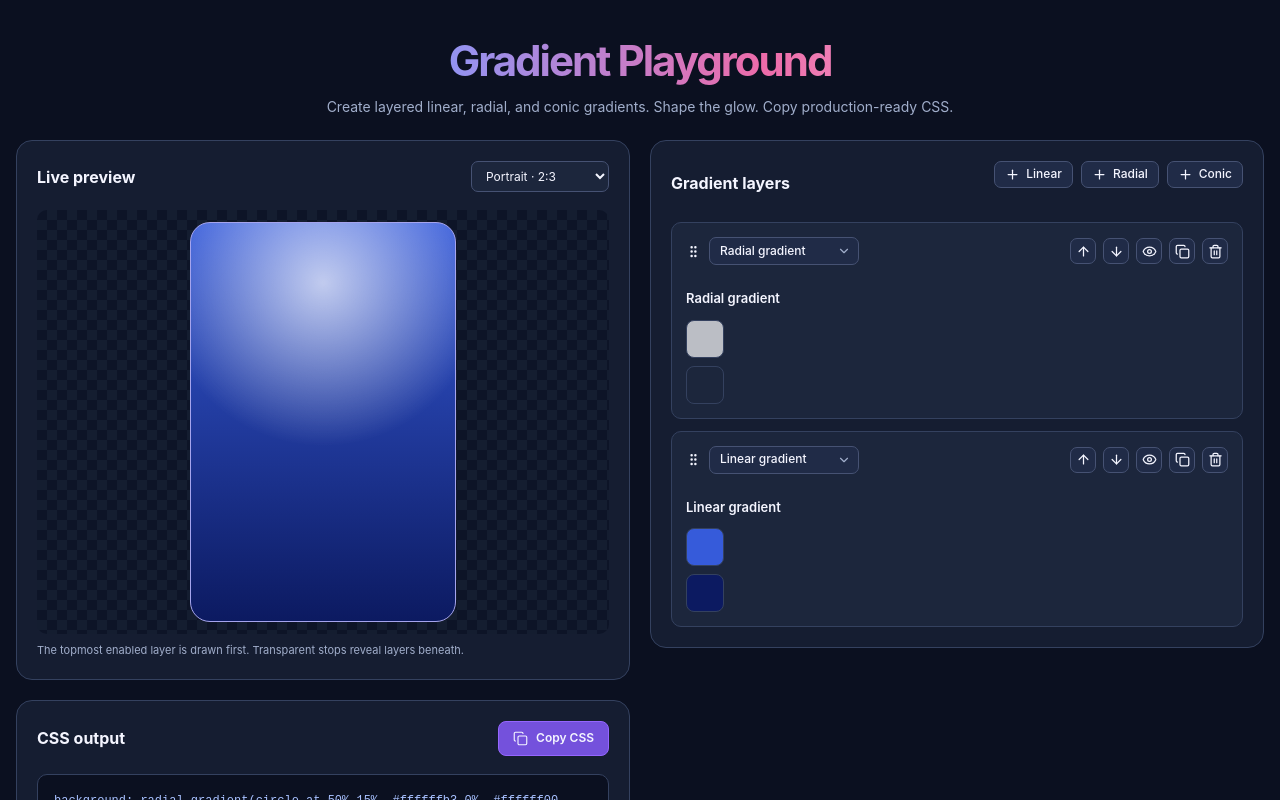
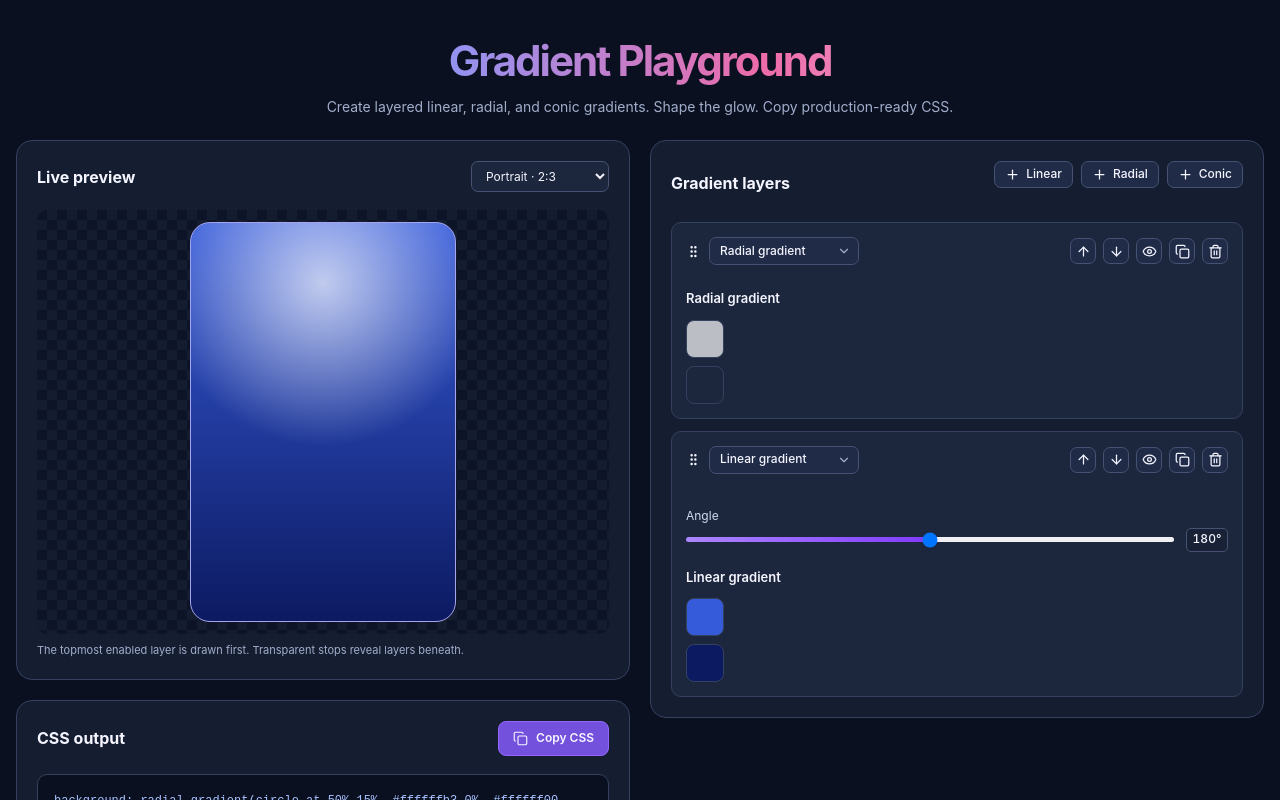
Before and after one commit to thomas367/gradientPlayground, a React (Vite) app: page / in a window 1280 px wide. Shown: the top 800 px of the page. Built offline with nearby package versions, Linux system fonts and the light colour scheme.

Commit message:
wip: add linear gradient controls

```diff
--- /dev/null
+++ b/src/components/gradientLayers/controls/linearControls.tsx
@@ -0,0 +1,25 @@
+import type React from 'react';
+import { observer } from 'mobx-react-lite';
+import { gradientStore } from 'stores/gradientStore';
+import type { LinearGradient } from 'types/gradient';
+import { RangeSlider } from 'components/common/rangeSlider/rangeSlider';
+
+import * as Styled from './styles';
+
+interface LinearControlsProps {
+    layer: LinearGradient;
+}
+
+export const LinearControls = observer(function LinearControls({ layer }: LinearControlsProps): React.JSX.Element {
+    const { updateLayer } = gradientStore;
+
+    const handleAngleChange = (angle: number) => {
+        updateLayer(layer.id, { angle });
+    };
+
+    return (
+        <Styled.ControlsWrapper>
+            <RangeSlider label="Angle" value={layer.angle} min={0} max={360} unit="°" onChange={handleAngleChange} />
+        </Styled.ControlsWrapper>
+    );
+});
--- /dev/null
+++ b/src/components/gradientLayers/controls/styles.tsx
@@ -0,0 +1,10 @@
+import styled from 'styled-components';
+
+export const ControlsWrapper = styled.div`
+    display: flex;
+    flex-direction: column;
+    gap: 8px;
+    width: 100%;
+    min-width: 0;
+    margin: 10px 0 12px;
+`;
--- a/src/components/gradientLayers/gradientLayers.tsx
+++ b/src/components/gradientLayers/gradientLayers.tsx
@@ -1,6 +1,8 @@
+import type React from 'react';
 import { observer } from 'mobx-react-lite';
 import { Plus, GripVertical, ArrowUp, ArrowDown, Eye, EyeOff, Copy, Layers, Trash2 } from 'lucide-react';
 import { Panel } from 'components/panel/panel';
+import { LinearControls } from 'components/gradientLayers/controls/linearControls';
 import { gradientStore } from 'stores/gradientStore';
 import { GradientType } from 'types/gradient';
 
@@ -8,7 +10,7 @@ import * as Styled from './styles';
 
 const gradientTypes: GradientType[] = [GradientType.LINEAR, GradientType.RADIAL, GradientType.CONIC];
 
-export const GradientLayers = observer(function CSSOutput(): React.JSX.Element {
+export const GradientLayers = observer(function GradientLayers(): React.JSX.Element {
     const { layers, toggleLayerVisibility, removeLayer, duplicateLayer, moveLayer, addLayer, changeLayerType } =
         gradientStore;
 
@@ -36,7 +38,9 @@ export const GradientLayers = observer(function CSSOutput(): React.JSX.Element {
                                     <Styled.LayerTypeSelect
                                         aria-label="Layer type"
                                         value={layer.type}
-                                        onChange={(event) => changeLayerType(layer.id, event.target.value as GradientType)}
+                                        onChange={(event) =>
+                                            changeLayerType(layer.id, event.target.value as GradientType)
+                                        }
                                     >
                                         <option value={GradientType.LINEAR}>Linear gradient</option>
                                         <option value={GradientType.RADIAL}>Radial gradient</option>
@@ -84,6 +88,7 @@ export const GradientLayers = observer(function CSSOutput(): React.JSX.Element {
                                 </Styled.LayerActions>
                             </Styled.LayerHeader>
                             <Styled.LayerInfo>
+                                {layer.type === GradientType.LINEAR && <LinearControls layer={layer} />}
                                 <Styled.LayerName>
                                     {layer.type.charAt(0).toUpperCase() + layer.type.slice(1)} gradient
                                 </Styled.LayerName>
```
